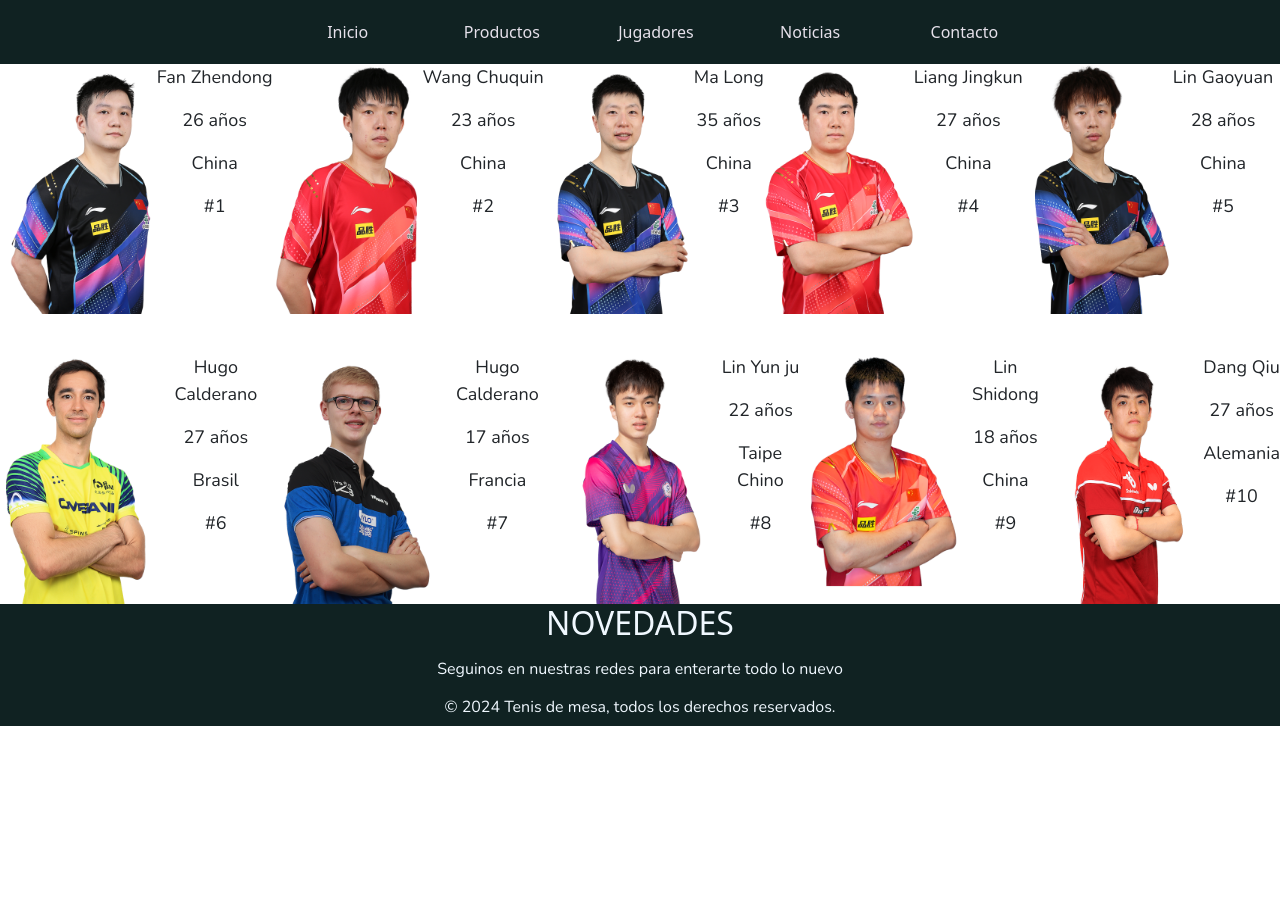
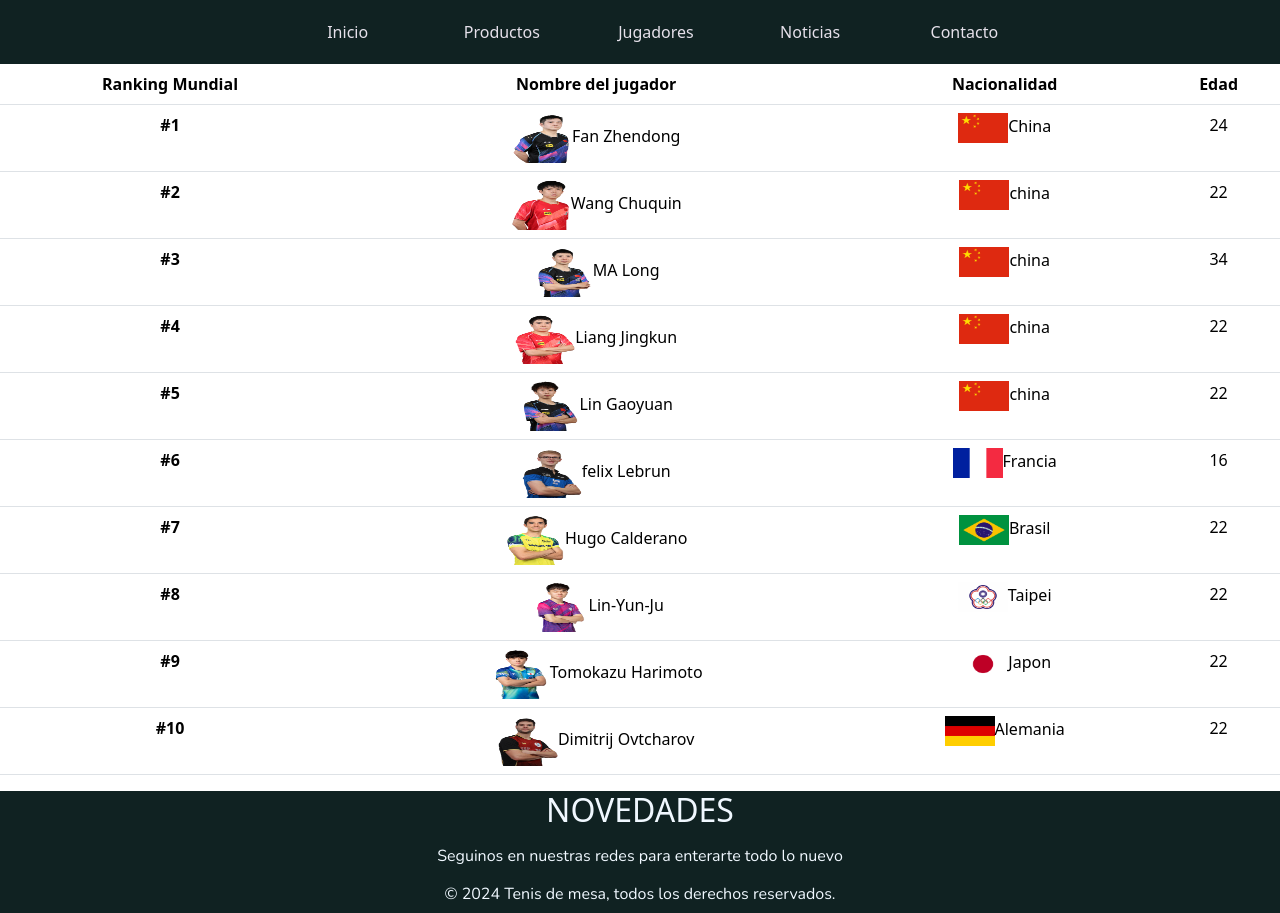
Before and after one commit to LucasSerrano12/entrega-lucas, a plain HTML site: page jugadores.html in a window 1280 px wide. Before the commit the page ends 800 px from the top, so only its background shows below. Drawn offline with nearby package versions, Linux system fonts and the light colour scheme.

Commit message:
modificacion de jugadores

```diff
--- a/jugadores.html
+++ b/jugadores.html
@@ -8,7 +8,6 @@
 <link rel="preconnect" href="https://fonts.gstatic.com" crossorigin>
 <link href="https://fonts.googleapis.com/css2?family=Nunito:wght@200&display=swap" rel="stylesheet">
 <link rel="stylesheet" href="https://cdn.jsdelivr.net/npm/bootstrap@5.3.2/dist/css/bootstrap.min.css">
-    <title>jugadores</title>
 </head>
 <body>
 
@@ -29,84 +28,79 @@
 <script src="https://cdn.jsdelivr.net/npm/@popperjs/core@2.11.8/dist/umd/popper.min.js" integrity="sha384-I7E8VVD/ismYTF4hNIPjVp/Zjvgyol6VFvRkX/vR+Vc4jQkC+hVqc2pM8ODewa9r" crossorigin="anonymous"></script>
 <script src="https://cdn.jsdelivr.net/npm/bootstrap@5.3.2/dist/js/bootstrap.min.js" integrity="sha384-BBtl+eGJRgqQAUMxJ7pMwbEyER4l1g+O15P+16Ep7Q9Q+zqX6gSbd85u4mG4QzX+" crossorigin="anonymous"></script>
 <!-- INFORMACION DE TOP 10 JUGADORES DEL RANKING DE TENIS DE MESA-->
-<section class="jugador1">
-    <img class="imgjugadores" src="imagenes/121404_Headshot_R_FAN_Zhendong.png" alt="">
- <div class="letras">
-    <p>Fan Zhendong</p>
-    <p> 26 años</p>
-    <p> China</p>
-    <p> #1</p>
-</div>
-
-    <img class="imgjugadores" src="imagenes/wang_Chuqin.png" alt="">
-
-<div class="letras">
-    <p> Wang Chuquin</p>
-    <p> 23 años</p>
-    <p> China</p>
-    <p> #2</p>
-</div>
+<table class="table">
+  <thead>
+    <tr>
+      <th scope="col">Ranking Mundial</th>
+      <th scope="col">Nombre del jugador</th>
+      <th scope="col">Nacionalidad</th>
+      <th scope="col">Edad</th>
+    </tr>
+  </thead>
+  <tbody>
+    <tr>
+      <th scope="row">#1</th>
+      <td> <img class="imgjugador" src="imagenes2/FAN_Zhendong1.png" alt="">Fan Zhendong</td>
+      <td><img class="imgnacionalidad" src="imagenes2/cn.png" alt="">China</td>
+      <td>24</td>
+    </tr>
+    <tr>
+      <th scope="row">#2</th>
+      <td> <img class="imgjugador" src="imagenes/wang_Chuqin.png" alt="">Wang Chuquin</td>
+      <td> <img class="imgnacionalidad"src="imagenes2/cn.png" alt="">china</td>
+      <td>22</td>
+    </tr>
+    <tr>
+      <th scope="row">#3</th>
+      <td> <img class="imgjugador" src="imagenes/MA_Long.png" alt="">MA Long</td>
+      <td> <img class="imgnacionalidad"src="imagenes2/cn.png" alt="">china</td>
+      <td>34</td>
+    </tr>
+    <tr>
+      <th scope="row">#4</th>
+      <td> <img class="imgjugador" src="imagenes/R_LIANG_Jingkun4.png" alt="">Liang Jingkun</td>
+      <td> <img class="imgnacionalidad"src="imagenes2/cn.png" alt="">china</td>
+      <td>22</td>
+    </tr>
+    <tr>
+      <th scope="row">#5</th>
+      <td> <img class="imgjugador" src="imagenes/LIN_Gaoyuan.png" alt="">Lin Gaoyuan</td>
+      <td> <img class="imgnacionalidad"src="imagenes2/cn.png" alt="">china</td>
+      <td>22</td>
+    </tr>
+    <tr>
+      <th scope="row">#6</th>
+      <td> <img class="imgjugador" src="imagenes/LEBRUN_Felix.png" alt="">felix Lebrun</td>
+      <td> <img class="imgnacionalidad"src="imagenes/fr.png" alt="">Francia</td>
+      <td>16</td>
+    </tr>
+    <tr>
+      <th scope="row">#7</th>
+      <td> <img class="imgjugador" src="imagenes/CALDERANO_Hugo.png" alt="">Hugo Calderano</td>
+      <td> <img class="imgnacionalidad"src="imagenes/br.png" alt="">Brasil</td>
+      <td>22</td>
+    </tr>
+    <tr>
+      <th scope="row">#8</th>
+      <td> <img class="imgjugador" src="imagenes/121582_Headshot_R_LIN_Yun_Ju.png" alt="">Lin-Yun-Ju</td>
+      <td> <img class="imgnacionalidad"src="imagenes/tapei.png" alt="">Taipei</td>
+      <td>22</td>
+    </tr>
+    <tr>
+      <th scope="row">#9</th>
+      <td> <img class="imgjugador" src="imagenes/HARIMOTO_Tomokazu.png" alt="">Tomokazu Harimoto</td>
+      <td> <img class="imgnacionalidad"src="imagenes/jp.png" alt="">Japon</td>
+      <td>22</td>
+    </tr>
+    <tr>
+      <th scope="row">#10</th>
+      <td> <img class="imgjugador" src="imagenes/OVTCHAROV_Dimitrij.png" alt="">Dimitrij Ovtcharov</td>
+      <td> <img class="imgnacionalidad"src="imagenes/alemania.png" alt="">Alemania</td>
+      <td>22</td>
+    </tr>
 
 
-    <img class="imgjugadores" src="imagenes/MA_Long.png" alt="">
-  <div class="letras">
-    <p> Ma Long</p>
-    <p> 35 años</p>
-    <p> China</p>
-    <p> #3</p>
-</div>
-<img class="imgjugadores" src="imagenes/R_LIANG_Jingkun4.png" alt="">
-  <div class="letras">
-    <p> Liang Jingkun</p>
-    <p> 27 años</p>
-    <p> China</p>
-    <p> #4</p>
-</div>
-<img class="imgjugadores" src="imagenes/LIN_Gaoyuan.png" alt="">
-  <div class="letras">
-    <p>Lin  Gaoyuan</p>
-    <p> 28 años</p>
-    <p> China</p>
-    <p> #5</p>
-    </section>
-    <section class="jugador2">
-</div>
-<img class="imgjugadores" src="imagenes/CALDERANO_Hugo.png" alt="">
-  <div class="letras">
-    <p> Hugo Calderano</p>
-    <p> 27 años</p>
-    <p> Brasil</p>
-    <p> #6</p>
-</div>
-<img class="imgjugadores" src="imagenes/LEBRUN_Felix.png" alt="">
-  <div class="letras">
-    <p> Hugo Calderano</p>
-    <p> 17 años</p>
-    <p> Francia</p>
-    <p> #7</p>
-</div>
-<img class="imgjugadores" src="imagenes/121582_Headshot_R_LIN_Yun_Ju.png" alt="">
-  <div class="letras">
-    <p> Lin Yun ju</p>
-    <p> 22 años</p>
-    <p> Taipe Chino</p>
-    <p> #8</p>
-</div>
-<img class="imgjugadores" src="imagenes/LIN_Shidong9.png" alt="">
-  <div class="letras">
-    <p>Lin Shidong</p>
-    <p> 18 años</p>
-    <p> China</p>
-    <p> #9</p>
-</div>
-<img class="imgjugadores" src="imagenes/Dang.png" alt="">
-  <div class="letras">
-    <p> Dang Qiu</p>
-    <p> 27 años</p>
-    <p> Alemania</p>
-    <p> #10</p>
-</div>
-  </section>
+</table>
 
 <footer class="footer">
    <h2> NOVEDADES</h2>
--- a/style.css
+++ b/style.css
@@ -309,3 +309,15 @@ p
     width: 50px;
 
 }
+.imgjugador
+{
+
+    height: 50px;
+    width: 60px;
+}
+.imgnacionalidad
+{
+
+    height: 30px;
+    width: 50px;
+}
```
Also changed, not shown: index.html (+0 -1 lines), imagenes/HARIMOTO_Tomokazu.png (added), imagenes/OVTCHAROV_Dimitrij.png (added), imagenes/alemania.png (added), imagenes/br.png (added), imagenes/fr.png (added), imagenes/jp.png (added), imagenes/tapei.png (added), imagenes2/FAN_Zhendong1.png (added), imagenes2/cn.png (added).
